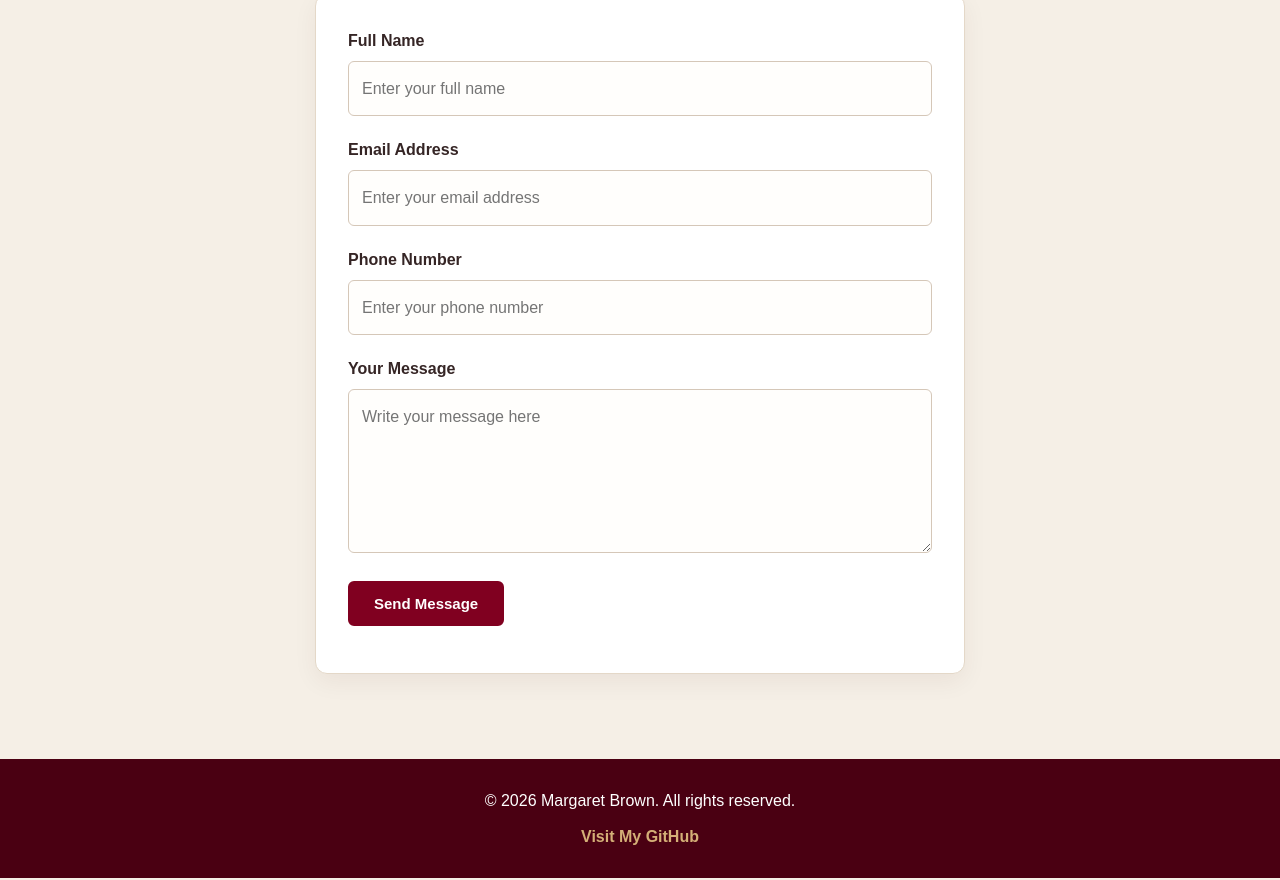
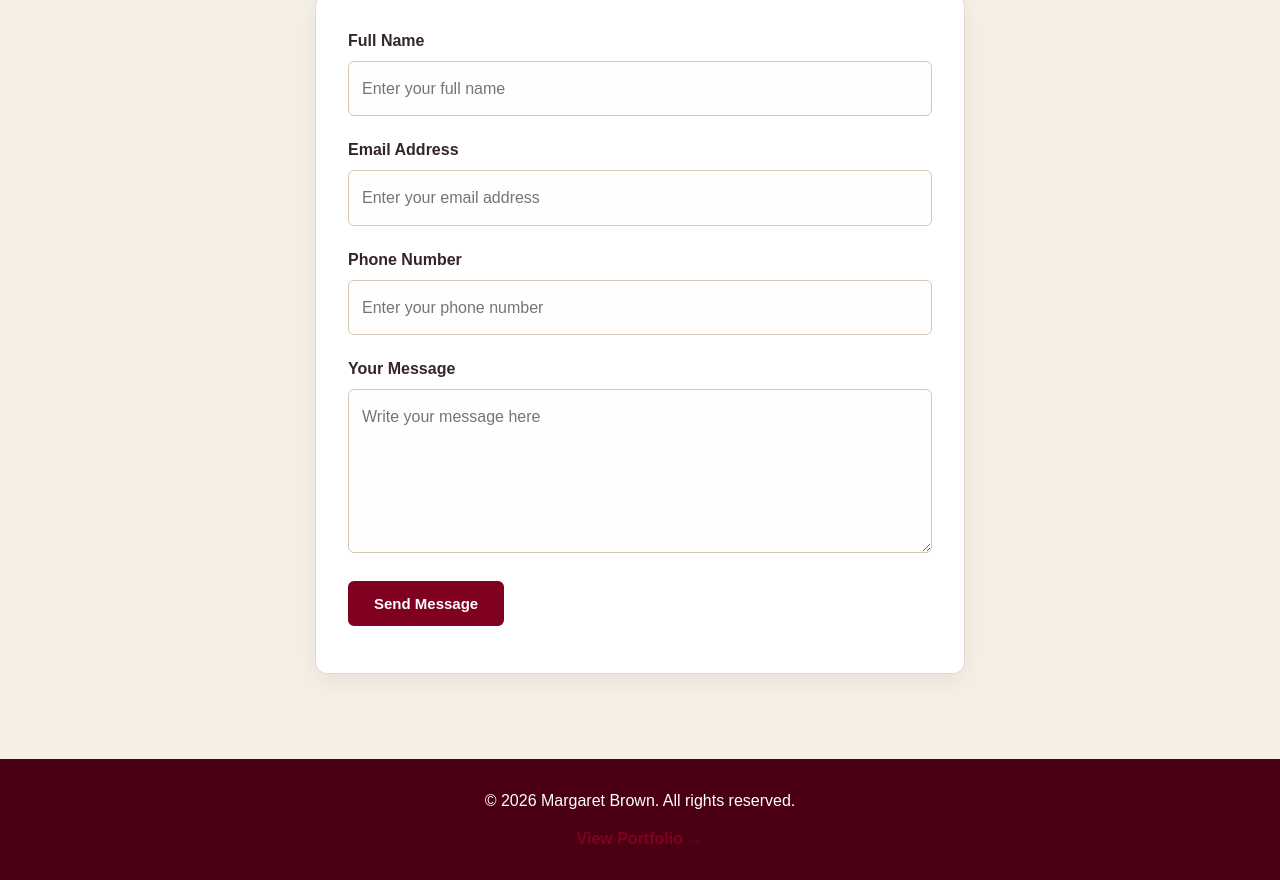
Before and after one commit to brownmargaret2002/new-developer-portfolio, a plain HTML site: page index.html in a window 1280 px wide. Shown: the part 2153-3033 px from the top of the page. Drawn offline with Linux system fonts and the light colour scheme.

Commit message:
Fix personal portfolio link

```diff
--- a/index.html
+++ b/index.html
@@ -236,12 +236,13 @@
         </p>
 
         <a
-            href="https://github.com/brownmargaret2002"
-            target="_blank"
-            rel="noopener noreferrer"
-        >
-            Visit My GitHub
-        </a>
+    href="https://brownmargaret2002.github.io/portfolio-project/"
+    target="_blank"
+    rel="noopener noreferrer"
+    class="project-link"
+>
+    View Portfolio →
+</a>
     </footer>
 
 </body>
```
